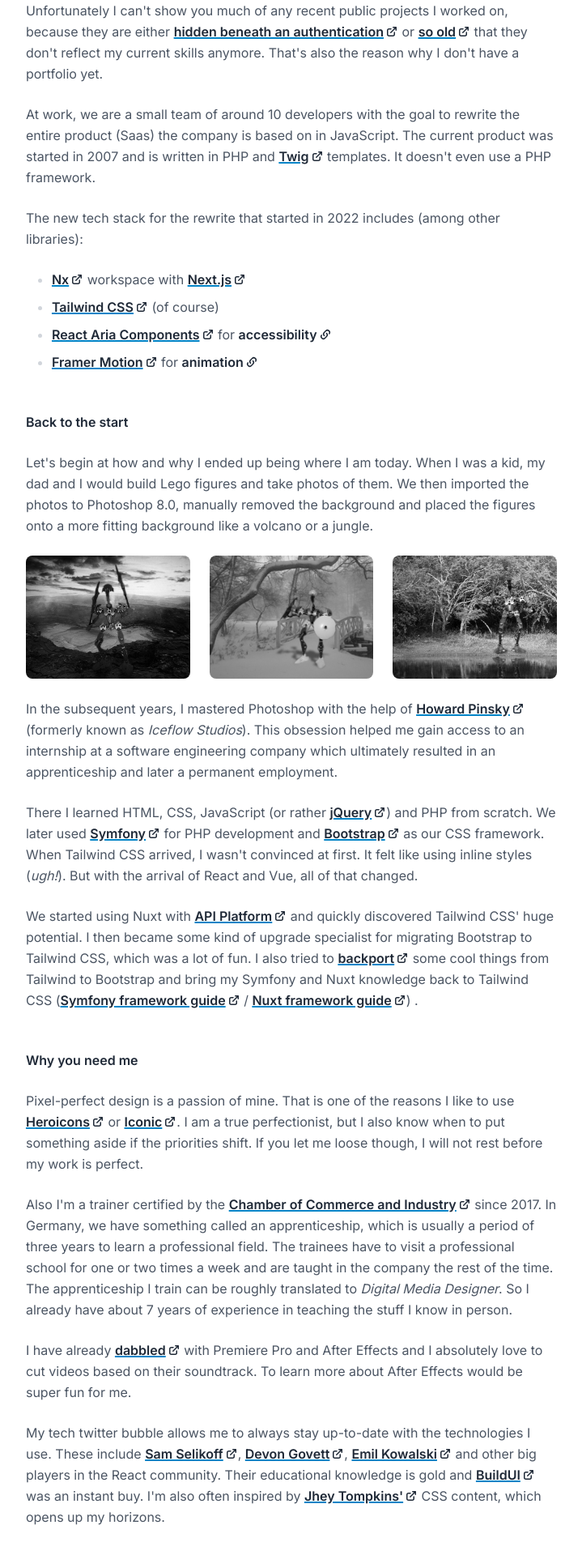
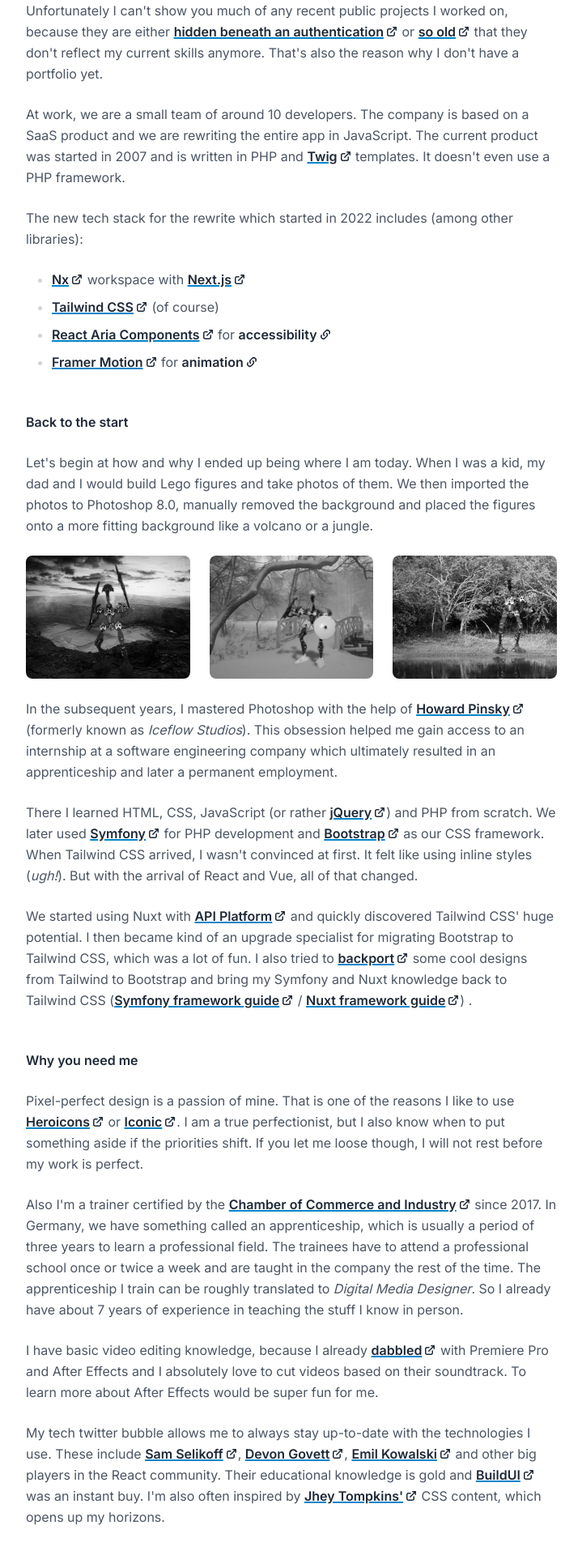
Before and after one commit to AmProsius/design-engineer-job-application, a Next.js app: page / in a window 1280 px wide. Shown: the part 440-2360 px from the top of the page at 81% size, without its empty margins (280-999 px from the left). Built offline with nearby package versions, Linux system fonts and the light colour scheme.

Commit message:
Improve readability

```diff
--- a/components/sections/AboutMe.tsx
+++ b/components/sections/AboutMe.tsx
@@ -46,15 +46,15 @@ export const AboutMe: React.FC = () => (
     </p>
 
     <p>
-      At work, we are a small team of around 10 developers with the goal to
-      rewrite the entire product (Saas) the company is based on in JavaScript.
-      The current product was started in 2007 and is written in PHP and{" "}
+      At work, we are a small team of around 10 developers. The company is based
+      on a SaaS product and we are rewriting the entire app in JavaScript. The
+      current product was started in 2007 and is written in PHP and{" "}
       <ExternalLink href="https://twig.symfony.com/">Twig</ExternalLink>{" "}
       templates. It doesn&apos;t even use a PHP framework.
     </p>
 
     <p>
-      The new tech stack for the rewrite that started in 2022 includes (among
+      The new tech stack for the rewrite which started in 2022 includes (among
       other libraries):
     </p>
 
--- a/components/sections/Accessibility.tsx
+++ b/components/sections/Accessibility.tsx
@@ -4,7 +4,7 @@ import { SectionHeadline } from "@/components/SectionHeadline";
 
 export const Accessibility: React.FC = () => (
   <Section>
-    <SectionHeadline id="accessibility">A11Y</SectionHeadline>
+    <SectionHeadline id="accessibility">Accessibility</SectionHeadline>
 
     <p>
       As I&apos;m on the{" "}
@@ -38,13 +38,12 @@ export const Accessibility: React.FC = () => (
     </p>
 
     <p>
-      I wanted to write blog posts along the migration process, but
-      unfortunately there just wasn&apos;t enough time for that. I even started
+      I planned to write blog posts along the migration process and even started
       building{" "}
       <ExternalLink href="https://codesandbox.io/p/sandbox/rac-table-provider-typescript-p4qk54">
         minimal examples
       </ExternalLink>{" "}
-      of things I discovered, but I couldn&apos;t follow up with an in-depth
+      of things I discovered, but I couldn&apos;t yet follow up with an in-depth
       article about the challenges and gains of the whole process. There were
       definitely some interesting learnings along the way and I would love to
       tell you more about it in a personal interview.
--- a/components/sections/Beginning.tsx
+++ b/components/sections/Beginning.tsx
@@ -44,12 +44,12 @@ export const Beginning: React.FC = () => (
       We started using Nuxt with{" "}
       <ExternalLink href="https://api-platform.com/">API Platform</ExternalLink>{" "}
       and quickly discovered Tailwind CSS&apos; huge potential. I then became
-      some kind of upgrade specialist for migrating Bootstrap to Tailwind CSS,
+      kind of an upgrade specialist for migrating Bootstrap to Tailwind CSS,
       which was a lot of fun. I also tried to{" "}
       <ExternalLink href="https://github.com/twbs/bootstrap/issues/35408">
         backport
       </ExternalLink>{" "}
-      some cool things from Tailwind to Bootstrap and bring my Symfony and Nuxt
+      some cool designs from Tailwind to Bootstrap and bring my Symfony and Nuxt
       knowledge back to Tailwind CSS (
       <ExternalLink href="https://github.com/tailwindlabs/tailwindcss.com/pull/1131">
         Symfony framework guide
--- a/components/sections/Excited.tsx
+++ b/components/sections/Excited.tsx
@@ -43,7 +43,7 @@ export const Excited: React.FC = () => (
     <p>
       New templates for Tailwind UI are also very tempting. I already have a few
       ideas in the back of my head (like a comparison portal template for
-      example) and I would love to share them in a private interview!
+      example) and I would love to share them in a personal interview!
     </p>
 
     <p>
--- a/components/sections/PrivateLife.tsx
+++ b/components/sections/PrivateLife.tsx
@@ -49,9 +49,8 @@ export const PrivateLife: React.FC = () => (
       <ExternalLink href="https://en.wikipedia.org/wiki/Tabletop_role-playing_game">
         pen and paper
       </ExternalLink>{" "}
-      events with my friends (either as a game master or as a player), that
-      helps me to consistently improve my imagination. We play everything from
-      high fantasy (
+      events with my friends (either as a game master or as a player), my
+      imagination consistently improves. We play everything from high fantasy (
       <ExternalLink href="https://en.wikipedia.org/wiki/The_Dark_Eye">
         The Dark Eye
       </ExternalLink>
@@ -59,7 +58,7 @@ export const PrivateLife: React.FC = () => (
       <ExternalLink href="https://rtalsoriangames.com/witcher-trpg/">
         The Witcher
       </ExternalLink>
-      ) over the current timeline (
+      ) over alternative current timelines (e.g.
       <ExternalLink href="https://en.wikipedia.org/wiki/Vampire:_The_Masquerade">
         Vampire: The Masquerade
       </ExternalLink>
--- a/components/sections/TheBest.tsx
+++ b/components/sections/TheBest.tsx
@@ -23,15 +23,14 @@ export const TheBest: React.FC = () => (
       </ExternalLink>{" "}
       since 2017. In Germany, we have something called an apprenticeship, which
       is usually a period of three years to learn a professional field. The
-      trainees have to visit a professional school for one or two times a week
-      and are taught in the company the rest of the time. The apprenticeship I
-      train can be roughly translated to <em>Digital Media Designer</em>. So I
-      already have about 7 years of experience in teaching the stuff I know in
-      person.
+      trainees have to attend a professional school once or twice a week and are
+      taught in the company the rest of the time. The apprenticeship I train can
+      be roughly translated to <em>Digital Media Designer</em>. So I already
+      have about 7 years of experience in teaching the stuff I know in person.
     </p>
 
     <p>
-      I have already{" "}
+      I have basic video editing knowledge, because I already{" "}
       <ExternalLink href="https://pokecamp.de/2016-retro">dabbled</ExternalLink>{" "}
       with Premiere Pro and After Effects and I absolutely love to cut videos
       based on their soundtrack. To learn more about After Effects would be
```
